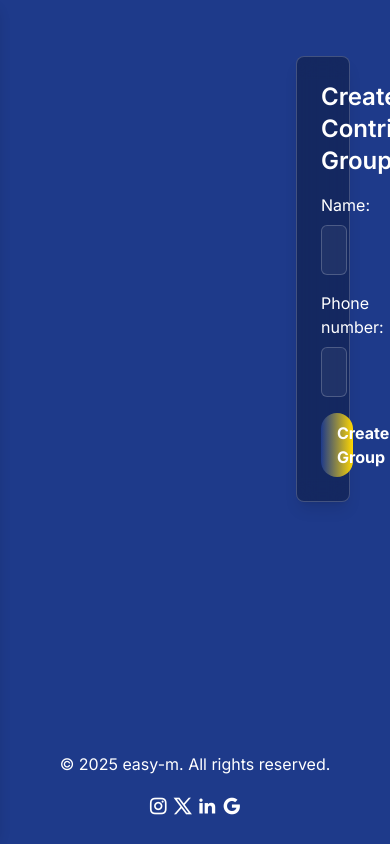
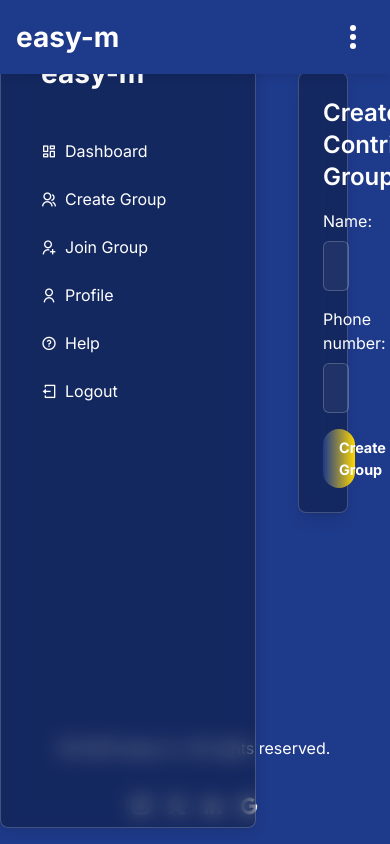
Before and after one commit to StewieC/easy-m, a Django app: page /create-contribution-group/ in a window 390 px wide; the page is wider, and only the part inside the window is pictured. Run offline with Django 5.2, Linux system fonts and the light colour scheme; the visitor is signed in with stand-in values (Sample User, id 1); some libraries are stand-ins or nearby versions.

Commit message:
Implement responsive mobile header and dropdown menu; enhance sidebar functionality for better user navigation

```diff
--- a/contributions/static/css/style.css
+++ b/contributions/static/css/style.css
@@ -21,17 +21,10 @@
     width: 100%;
     background-color: #1E3A8A; /* Deep Blue */
     padding: 1rem;
-    display: flex;
     justify-content: space-between;
     align-items: center;
     z-index: 1000;
     box-shadow: 0 2px 10px rgba(0, 0, 0, 0.1);
-}
-
-@media (max-width: 1023px) {
-    .mobile-header {
-        display: flex;
-    }
 }
 
 /* Logo */
@@ -43,7 +36,7 @@
 
 /* Kebab Menu Icon (Three Vertical Dots) */
 .menu-icon {
-    display: flex;
+    display: none; /* Hidden by default on desktop */
     flex-direction: column;
     justify-content: space-between;
     width: 24px;
@@ -59,61 +52,38 @@
     transition: all 0.3s ease;
 }
 
-/* Sidebar */
+/* Sidebar (Desktop) */
 .sidebar {
-    transition: transform 0.3s ease;
-    z-index: 999;
+    position: fixed;
+    top: 0;
+    bottom: 0;
+    left: 0;
+    width: 16rem; /* Matches w-64 */
+    flex-direction: column;
     background-color: #1E3A8A;
     color: #FFFFFF;
+    z-index: 999;
 }
 
-@media (max-width: 1023px) {
-    .sidebar {
-        transform: translateX(-100%);
-    }
-    .sidebar.active {
-        transform: translateX(0);
-    }
-}
-
-@media (min-width: 1024px) {
-    .sidebar {
-        transform: translateX(0);
-    }
-}
-
-/* Hide sidebar logo on small screens when sidebar is not active */
-@media (max-width: 1023px) {
-    .sidebar:not(.active) {
-        transform: translateX(-100%);
-    }
-    .sidebar:not(.active) .sidebar-logo {
-        visibility: hidden;
-        opacity: 0;
-        height: 0;
-        padding: 0;
-        margin: 0;
-        overflow: hidden;
-    }
-    .sidebar.active .sidebar-logo {
-        visibility: visible;
-        opacity: 1;
-        height: auto;
-        padding: 1.5rem;
-        margin-bottom: 1rem;
-    }
+/* Dropdown Menu (Mobile) */
+.dropdown-menu {
+    display: none;
+    position: absolute;
+    right: 1rem;
+    top: 4rem; /* Below the mobile header */
+    width: 12rem;
+    background-color: rgba(0, 0, 0, 0.3);
+    -webkit-backdrop-filter: blur(10px);
+    backdrop-filter: blur(10px);
+    border: 1px solid rgba(255, 255, 255, 0.2);
+    border-radius: 0.5rem;
+    box-shadow: 0 4px 12px rgba(0, 0, 0, 0.1);
+    z-index: 1000;
 }
 
 /* Main Content */
 main {
     transition: margin-left 0.3s ease;
-}
-
-@media (max-width: 1023px) {
-    main {
-        margin-left: 0 !important;
-        padding-top: 4rem;
-    }
 }
 
 /* Glassmorphism Effect */
@@ -244,3 +214,93 @@
     width: 100%;
     color: #FFFFFF;
 }
+
+/* Media Queries for Responsive Design */
+
+/* Small Screens (max-width: 990px) */
+@media (max-width: 990px) {
+    /* Mobile Header */
+    .mobile-header {
+        display: flex;
+    }
+
+    /* Menu Icon */
+    .menu-icon {
+        display: flex;
+    }
+
+    /* Show Dropdown Menu */
+    .dropdown-menu:not(.hidden) {
+        display: block;
+    }
+
+    /* Hide Desktop Sidebar */
+    .sidebar {
+        display: none;
+    }
+
+    /* Main Content Adjustment */
+    main {
+        margin-left: 0 !important; /* Remove sidebar offset */
+        padding-top: 4rem; /* Space for mobile header */
+        text-align: center; /* Center content */
+    }
+
+    /* Center Dashboard Buttons */
+    .flex.space-x-4.mb-6 {
+        justify-content: center;
+        gap: 1rem; /* Reasonable spacing */
+        flex-wrap: wrap; /* Ensure buttons wrap if needed */
+    }
+
+    .button-gradient {
+        padding: 0.5rem 1rem; /* Smaller padding for mobile */
+        font-size: 0.9rem; /* Smaller font size */
+        width: 45%; /* Ensure buttons are reasonably sized */
+        text-align: center;
+    }
+
+    /* Center and Resize Group Cards */
+    .glassmorphism {
+        width: 90%;
+        max-width: 300px; /* Reasonable width for mobile */
+        margin: 1rem auto;
+        padding: 1rem;
+        border-radius: 0.5rem;
+    }
+
+    .grid {
+        grid-template-columns: 1fr !important; /* Single column */
+        justify-items: center; /* Center cards */
+        gap: 1rem; /* Reasonable spacing */
+    }
+
+    /* Profile Icon Adjustment */
+    .absolute.top-4.right-4 {
+        top: 5rem; /* Adjust for mobile header */
+        right: 1rem;
+    }
+}
+
+/* Desktop Screens (min-width: 991px) */
+@media (min-width: 991px) {
+    .mobile-header {
+        display: none !important;
+    }
+
+    .menu-icon {
+        display: none !important;
+    }
+
+    .dropdown-menu {
+        display: none !important;
+    }
+
+    .sidebar {
+        display: flex !important;
+    }
+
+    main {
+        margin-left: 16rem; /* Matches w-64 */
+    }
+}
--- a/contributions/templates/contributions/base.html
+++ b/contributions/templates/contributions/base.html
@@ -17,16 +17,52 @@
 <body class="bg-1E3A8A font-inter flex flex-col min-h-screen">
     {% if user.is_authenticated and request.path != '/accounts/login/' and request.path != '/accounts/signup/' %}
     <!-- Mobile Header -->
-    <!-- <header class="mobile-header">
+    <header class="mobile-header">
         <a href="{% url 'dashboard' %}" class="logo mobile-logo">easy-m</a>
-        <div class="menu-icon" onclick="toggleSidebar()">
+        <div class="menu-icon" onclick="toggleDropdown()">
             <span></span>
             <span></span>
             <span></span>
         </div>
-    </header> -->
+    </header>
 
-    <!-- Sidebar -->
+    <!-- Dropdown Menu for Mobile -->
+    <div class="dropdown-menu hidden absolute right-4 top-16 w-48 z-50 glassmorphism">
+        <ul class="space-y-2 p-4">
+            <li>
+                <a href="{% url 'dashboard' %}" class="flex items-center p-2 hover:text-FFD700 transition duration-300 rounded">
+                    <i class="ri-dashboard-line mr-2"></i> Dashboard
+                </a>
+            </li>
+            <li>
+                <a href="{% url 'create_group' %}" class="flex items-center p-2 hover:text-FFD700 transition duration-300 rounded">
+                    <i class="ri-group-line mr-2"></i> Create Group
+                </a>
+            </li>
+            <li>
+                <a href="{% url 'join_group' %}" class="flex items-center p-2 hover:text-FFD700 transition duration-300 rounded">
+                    <i class="ri-user-add-line mr-2"></i> Join Group
+                </a>
+            </li>
+            <li>
+                <a href="{% url 'profile' %}" class="flex items-center p-2 hover:text-FFD700 transition duration-300 rounded">
+                    <i class="ri-user-line mr-2"></i> Profile
+                </a>
+            </li>
+            <li>
+                <a href="#" class="flex items-center p-2 hover:text-FFD700 transition duration-300 rounded">
+                    <i class="ri-question-line mr-2"></i> Help
+                </a>
+            </li>
+            <li>
+                <a href="{% url 'logout' %}" class="flex items-center p-2 hover:text-FFD700 transition duration-300 rounded">
+                    <i class="ri-logout-box-line mr-2"></i> Logout
+                </a>
+            </li>
+        </ul>
+    </div>
+
+    <!-- Desktop Sidebar -->
     <div class="fixed inset-y-0 left-0 w-64 flex flex-col sidebar glassmorphism">
         <div class="p-6 text-2xl font-bold sidebar-logo">
             <a href="{% url 'dashboard' %}" class="logo">easy-m</a>
@@ -85,11 +121,11 @@
     <!-- Footer -->
     {% if user.is_authenticated and request.path != '/accounts/login/' and request.path != '/accounts/signup/' %}
     <footer class="p-6 mt-auto w-full text-center">
-        <div class="container mx-auto flex flex-col md:flex-row justify-center items-center"></div>
+        <div class="container mx-auto flex flex-col md:flex-row justify-center items-center">
             <div class="mb-4 md:mb-0">
                 <p>© 2025 easy-m. All rights reserved.</p>
             </div>
-            <div class="flex space-x-4 mt-4 md:mt-0"></div>
+            <div class="flex space-x-4 mt-4 md:mt-0">
                 <a href="#" class="hover:text-FFD700 transition duration-300" title="Instagram"><i class="ri-instagram-line text-xl"></i></a>
                 <a href="#" class="hover:text-FFD700 transition duration-300" title="Twitter"><i class="ri-twitter-x-line text-xl"></i></a>
                 <a href="#" class="hover:text-FFD700 transition duration-300" title="LinkedIn"><i class="ri-linkedin-fill text-xl"></i></a>
@@ -101,5 +137,11 @@
 
     <script src="https://unpkg.com/scrollreveal"></script>
     <script src="{% static 'js/script.js' %}"></script>
+    <script>
+        function toggleDropdown() {
+            const dropdown = document.querySelector('.dropdown-menu');
+            dropdown.classList.toggle('hidden');
+        }
+    </script>
 </body>
 </html>
```
